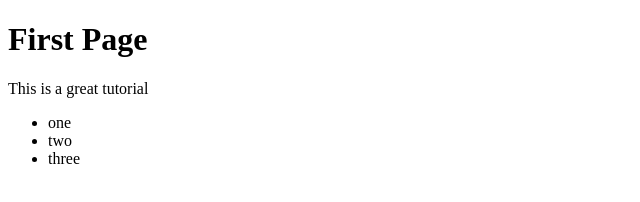
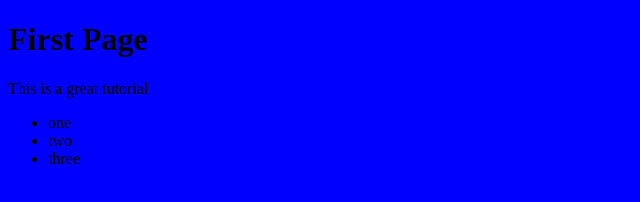
Before and after one commit to rcoleman1/git-course2, a plain HTML site: page index.html in a window 1280 px wide. Shown: the whole page, without its empty margins (0-640 px from the left). Drawn offline with Linux system fonts and the light colour scheme.

Commit message:
Another commit

```diff
--- /dev/null
+++ b/css/main.css
@@ -0,0 +1,4 @@
+body{
+  background: blue;
+
+}
--- a/index.html
+++ b/index.html
@@ -4,6 +4,7 @@
   <meta charset="UTF-8">
   <meta name="viewport" content="width=device-width, initial-scale=1.0">
   <meta http-equiv="X-UA-Compatible" content="ie=edge">
+  <link rel="stylesheet" href="/css/main.css">
   <title>Document</title>
 </head>
 <body>
```
